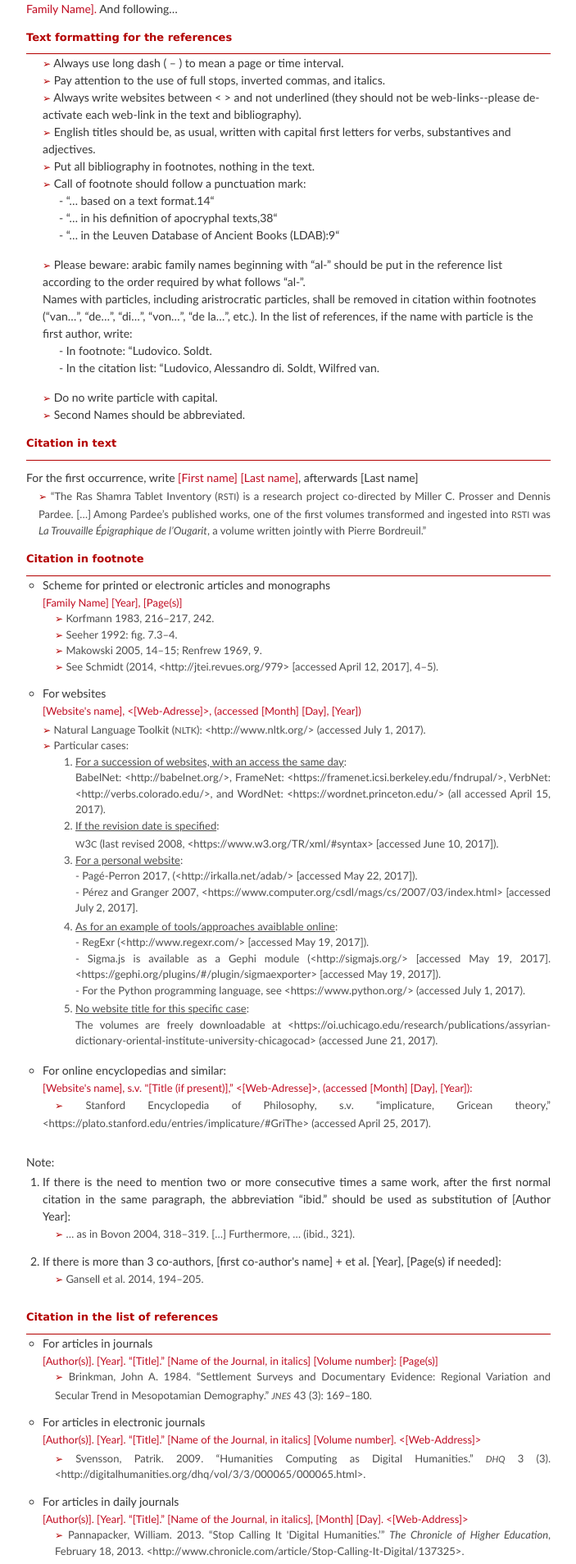
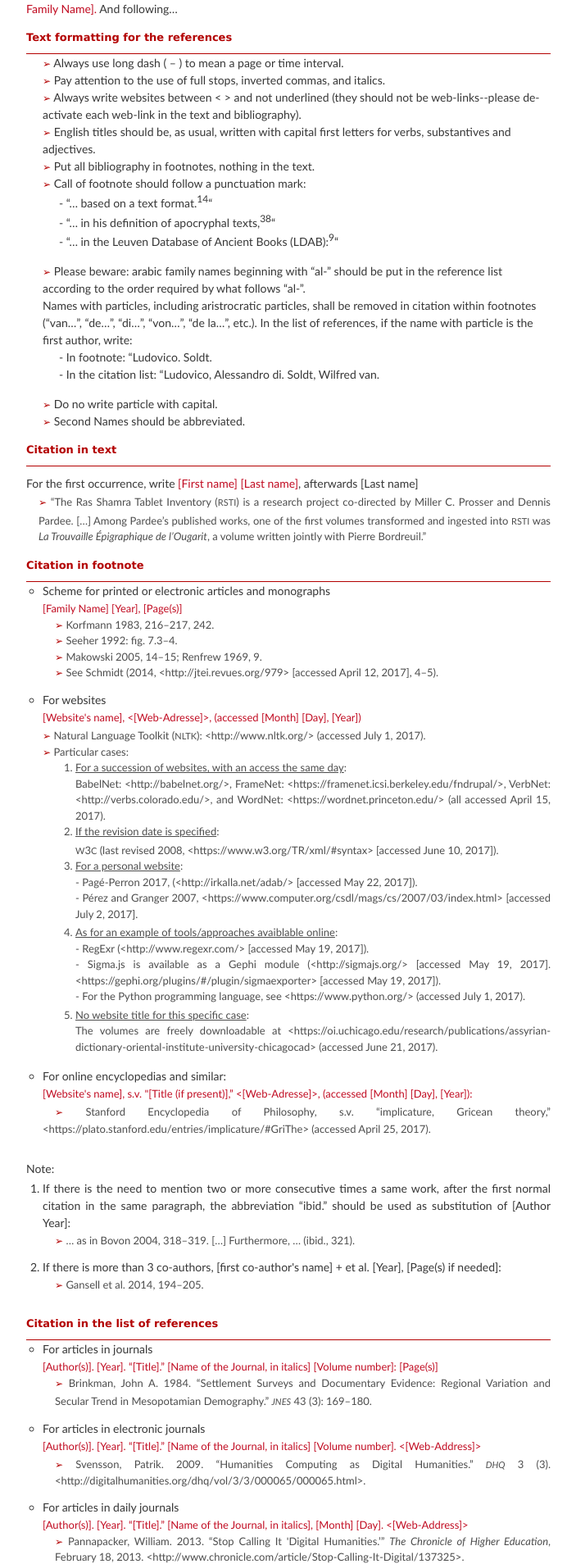
Before and after one commit to vbigot-juloux/ane-research-humanities, a Jekyll site: the page built from docs/Guidelines.md, in a window 1280 px wide. Shown: the part 935-2843 px from the top of the page at 82% size, without its empty margins (288-991 px from the left). Built offline with Jekyll 4.4.1, drawn with Linux system fonts in a browser that asks for light colours; the repository's description, which GitHub fills in, is left out.

```diff
--- a/docs/Guidelines.md
+++ b/docs/Guidelines.md
@@ -47,9 +47,9 @@ The multiple-author scheme is:<br />
   <li><span style="color:#b30000; font-size: 12px;">&#x27A2;</span> Put all bibliography in footnotes, nothing in the text.</li>
 <li><span style="color:#b30000; font-size: 12px;">&#x27A2;</span> Call of footnote should follow a punctuation mark:
 <ul style="list-style-type: none">
-  <li>- “… based on a text format.<sub>14</sub>“</li>
-  <li>- “… in his definition of apocryphal texts,<sub>38</sub>“</li>
-  <li>- “… in the Leuven Database of Ancient Books (LDAB):<sub>9</sub>“</li>
+  <li>- “… based on a text format.<sup>14</sup>“</li>
+  <li>- “… in his definition of apocryphal texts,<sup>38</sup>“</li>
+  <li>- “… in the Leuven Database of Ancient Books (LDAB):<sup>9</sup>“</li>
   </ul>
   </li>
 <li><span style="color:#b30000; font-size: 12px;">&#x27A2;</span> Please beware: arabic family names beginning with “al-” should be put in the reference list according to the order required by what follows “al-”.</li>
```
